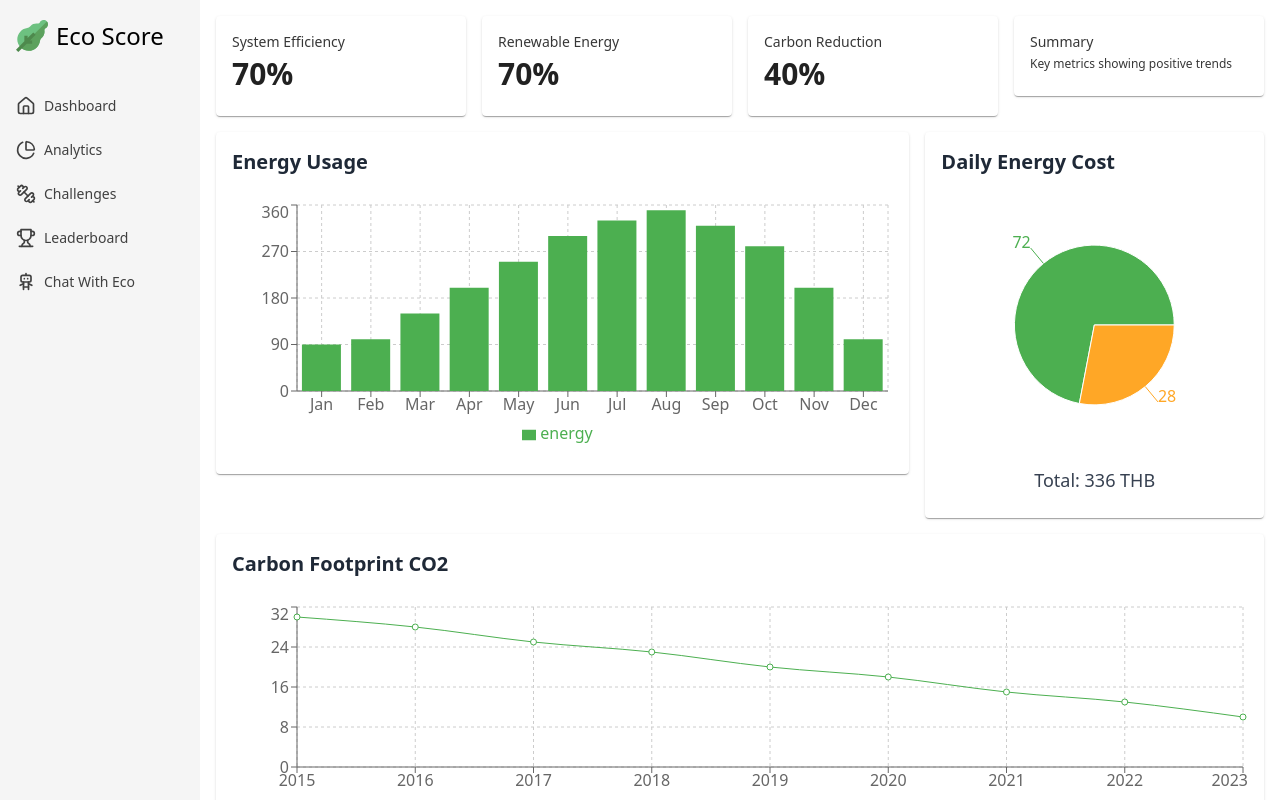
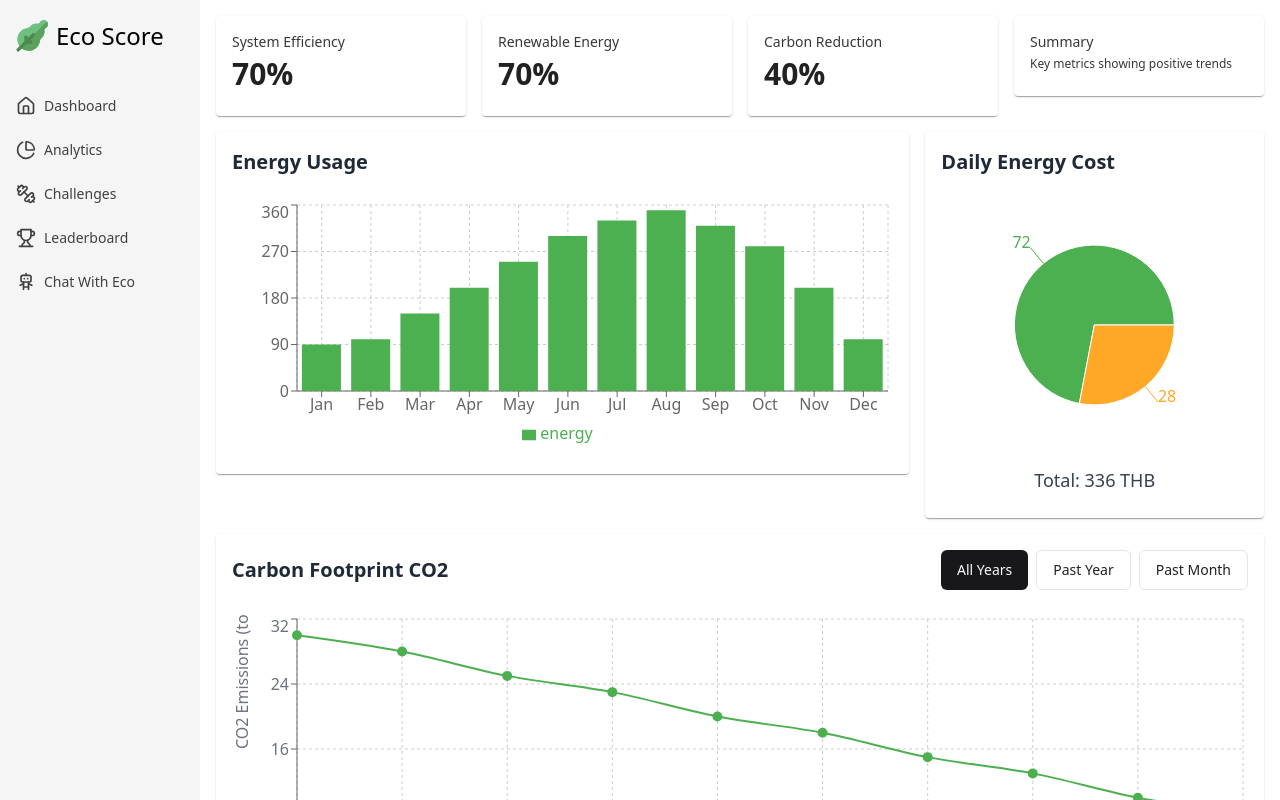
Before and after one commit to pulkit4603/ecoscore2, a React (Vite) app: page /analytics in a window 1280 px wide. Built offline with nearby package versions, Linux system fonts and the light colour scheme; no server answers.

Commit message:
beautify Analytics tab

```diff
--- a/src/data/analytics-data.jsx
+++ b/src/data/analytics-data.jsx
@@ -30,3 +30,39 @@ export const carbonData = [
   { year: "2022", co2: 13 },
   { year: "2023", co2: 10 },
 ];
+
+// Extended data
+export const carbonDataAll = {
+  years: [
+    { year: "2015", co2: 30 },
+    { year: "2016", co2: 28 },
+    { year: "2017", co2: 25 },
+    { year: "2018", co2: 23 },
+    { year: "2019", co2: 20 },
+    { year: "2020", co2: 18 },
+    { year: "2021", co2: 15 },
+    { year: "2022", co2: 13 },
+    { year: "2023", co2: 10 },
+    { year: "2024", co2: 8 },
+  ],
+  months: [
+    { month: "Jan", co2: 12 },
+    { month: "Feb", co2: 11 },
+    { month: "Mar", co2: 10 },
+    { month: "Apr", co2: 9.5 },
+    { month: "May", co2: 9 },
+    { month: "Jun", co2: 8.5 },
+    { month: "Jul", co2: 8 },
+    { month: "Aug", co2: 7.8 },
+    { month: "Sep", co2: 7.5 },
+    { month: "Oct", co2: 7.2 },
+    { month: "Nov", co2: 7 },
+    { month: "Dec", co2: 6.8 },
+  ],
+  weeks: [
+    { week: "Week 1", co2: 7.2 },
+    { week: "Week 2", co2: 7.0 },
+    { week: "Week 3", co2: 6.9 },
+    { week: "Week 4", co2: 6.8 },
+  ],
+};
--- a/src/pages/Analytics.jsx
+++ b/src/pages/Analytics.jsx
@@ -1,4 +1,6 @@
+import { useState } from "react";
 import { Card, CardContent, Grid } from "@mui/material";
+import { Button } from "@/components/ui/button";
 import PdSidebar from "../components/pd-dashboard/PdSidebar";
 import {
   PieChart,
@@ -15,9 +17,21 @@ import {
   Legend,
   ResponsiveContainer,
 } from "recharts";
-import { energyData, carbonData, pieData } from "@/data/analytics-data";
+import {
+  energyData,
+  carbonData,
+  pieData,
+  carbonDataAll,
+} from "@/data/analytics-data";
 
 const AnalyticsDash = () => {
+  const [timeRange, setTimeRange] = useState("years");
+  const [activeData, setActiveData] = useState(carbonDataAll.years);
+
+  const handleTimeRangeChange = (range) => {
+    setTimeRange(range);
+    setActiveData(carbonDataAll[range]);
+  };
   return (
     <div className="flex h-screen overflow-hidden">
       <PdSidebar />
@@ -120,16 +134,70 @@ const AnalyticsDash = () => {
           <Grid item xs={12}>
             <Card className="shadow-md">
               <CardContent>
-                <h2 className="text-xl font-semibold text-gray-800 mb-6">
-                  Carbon Footprint CO2
-                </h2>
-                <ResponsiveContainer width="100%" height={200}>
-                  <LineChart data={carbonData}>
+                <div className="flex justify-between items-center mb-6">
+                  <h2 className="text-xl font-semibold text-gray-800">
+                    Carbon Footprint CO2
+                  </h2>
+                  <div className="flex gap-2">
+                    <Button
+                      variant={timeRange === "years" ? "default" : "outline"}
+                      onClick={() => handleTimeRangeChange("years")}
+                      className="text-sm"
+                    >
+                      All Years
+                    </Button>
+                    <Button
+                      variant={timeRange === "months" ? "default" : "outline"}
+                      onClick={() => handleTimeRangeChange("months")}
+                      className="text-sm"
+                    >
+                      Past Year
+                    </Button>
+                    <Button
+                      variant={timeRange === "weeks" ? "default" : "outline"}
+                      onClick={() => handleTimeRangeChange("weeks")}
+                      className="text-sm"
+                    >
+                      Past Month
+                    </Button>
+                  </div>
+                </div>
+                <ResponsiveContainer width="100%" height={300}>
+                  <LineChart data={activeData}>
                     <CartesianGrid strokeDasharray="3 3" />
-                    <XAxis dataKey="year" />
-                    <YAxis />
-                    <Tooltip />
-                    <Line type="monotone" dataKey="co2" stroke="#4CAF50" />
+                    <XAxis
+                      dataKey={
+                        timeRange === "years"
+                          ? "year"
+                          : timeRange === "months"
+                          ? "month"
+                          : "week"
+                      }
+                      tick={{ fill: "#6B7280" }}
+                    />
+                    <YAxis
+                      tick={{ fill: "#6B7280" }}
+                      label={{
+                        value: "CO2 Emissions (tons)",
+                        angle: -90,
+                        position: "insideLeft",
+                        fill: "#6B7280",
+                      }}
+                    />
+                    <Tooltip
+                      contentStyle={{
+                        backgroundColor: "#fff",
+                        border: "1px solid #e5e7eb",
+                      }}
+                    />
+                    <Line
+                      type="monotone"
+                      dataKey="co2"
+                      stroke="#4CAF50"
+                      strokeWidth={2}
+                      dot={{ fill: "#4CAF50", r: 4 }}
+                      activeDot={{ r: 6, fill: "#4CAF50" }}
+                    />
                   </LineChart>
                 </ResponsiveContainer>
               </CardContent>
```
